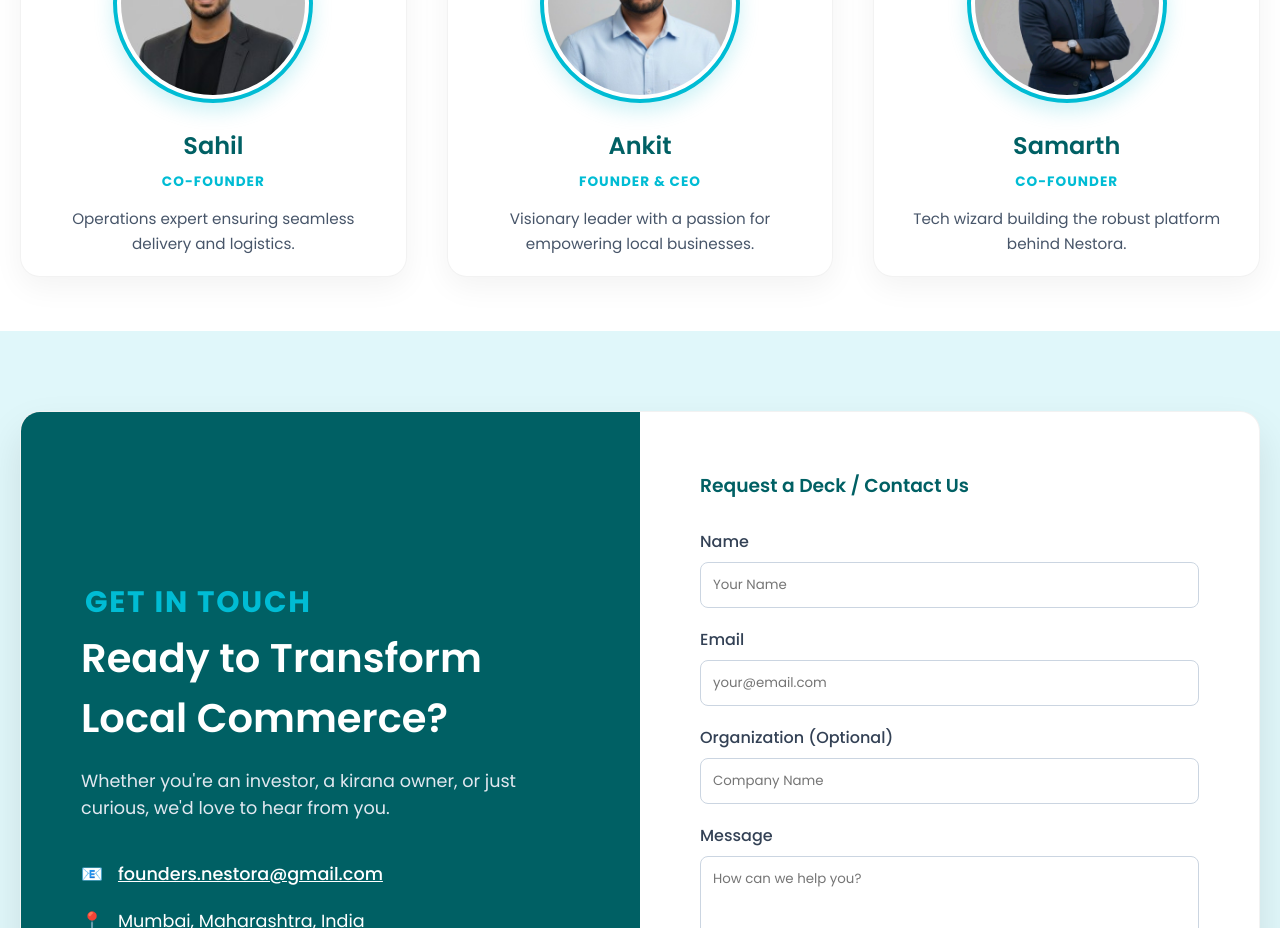
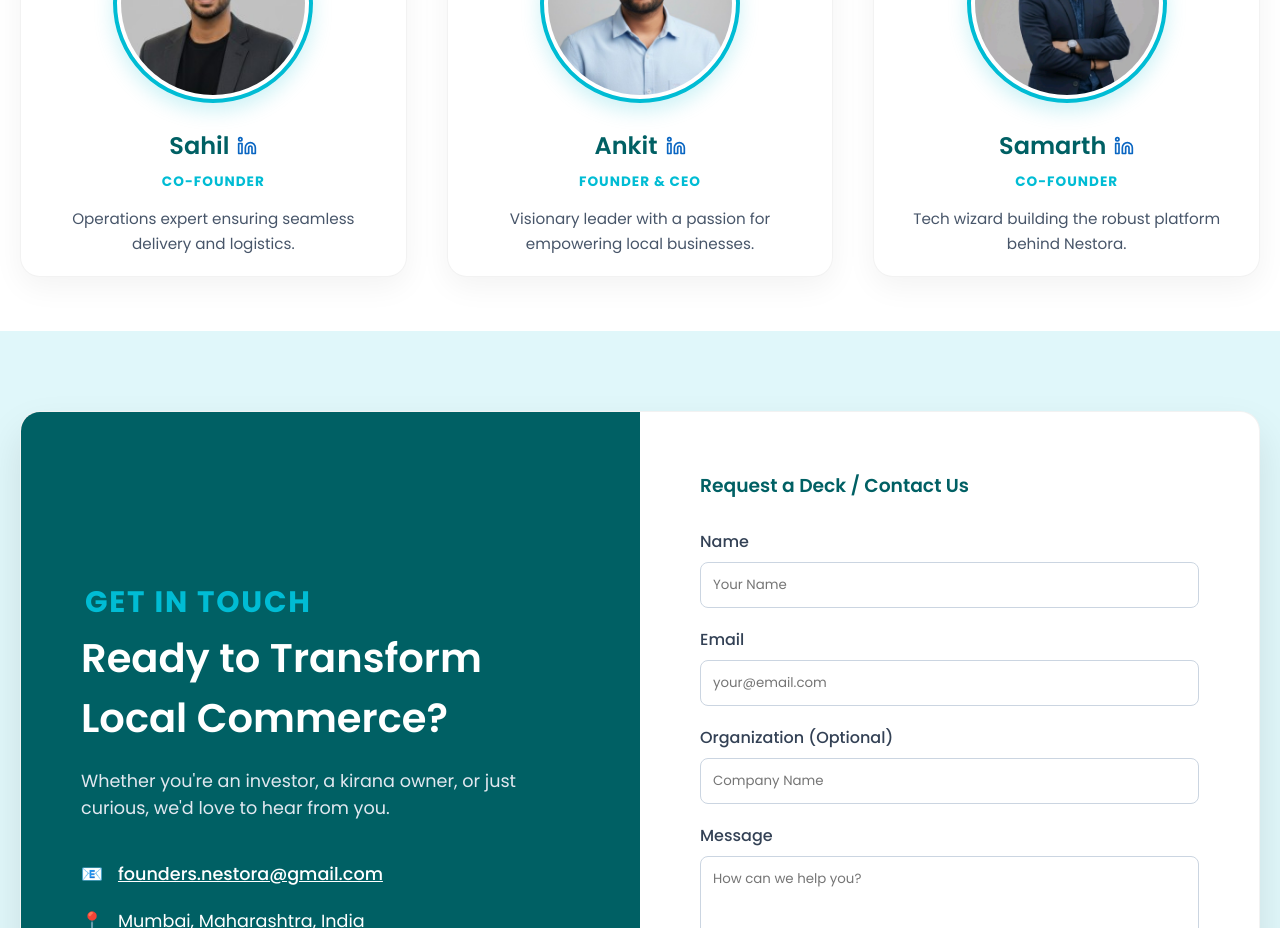
Before and after one commit to Samarth0809/Nestora-Website, a React (Vite) app in the folder nestora-site/: page / in a window 1280 px wide. Shown: the part 5460-6388 px from the top of the page. Built offline with nearby package versions, Linux system fonts and the light colour scheme.

Commit message:
Founders linkedin added

```diff
--- a/nestora-site/src/components/Founders.jsx
+++ b/nestora-site/src/components/Founders.jsx
@@ -3,6 +3,25 @@ import './Founders.css';
 import ankitImg from '../assets/ankit_profile.jpeg';
 import sahilImg from '../assets/sahil_profile.jpeg';
 import samarthImg from '../assets/samarth_profile.png';
+
+const Linkedin = ({ size = 24, color = "currentColor", ...props }) => (
+  <svg
+    xmlns="http://www.w3.org/2000/svg"
+    width={size}
+    height={size}
+    viewBox="0 0 24 24"
+    fill="none"
+    stroke={color}
+    strokeWidth="2"
+    strokeLinecap="round"
+    strokeLinejoin="round"
+    {...props}
+  >
+    <path d="M16 8a6 6 0 0 1 6 6v7h-4v-7a2 2 0 0 0-2-2 2 2 0 0 0-2 2v7h-4v-7a6 6 0 0 1 6-6z" />
+    <rect width="4" height="12" x="2" y="9" />
+    <circle cx="4" cy="4" r="2" />
+  </svg>
+);
 
 const Founders = () => {
   const founders = [
@@ -12,6 +31,7 @@ const Founders = () => {
       role: 'Co-Founder',
       image: sahilImg,
       bio: 'Operations expert ensuring seamless delivery and logistics.',
+      linkedin: 'https://www.linkedin.com/in/sahil-deshmukh-298a60187/'
     },
     {
       id: 2,
@@ -19,6 +39,7 @@ const Founders = () => {
       role: 'Founder & CEO',
       image: ankitImg,
       bio: 'Visionary leader with a passion for empowering local businesses.',
+      linkedin: 'https://www.linkedin.com/in/ankit-thakur-018881290/'
     },
     {
       id: 3,
@@ -26,6 +47,7 @@ const Founders = () => {
       role: 'Co-Founder',
       image: samarthImg,
       bio: 'Tech wizard building the robust platform behind Nestora.',
+      linkedin: 'https://www.linkedin.com/in/samarth-jagakar'
     },
   ];
 
@@ -43,7 +65,18 @@ const Founders = () => {
                 <img src={founder.image} alt={founder.name} className="founder-image" />
               </div>
               <div className="founder-info">
-                <h3>{founder.name}</h3>
+                <div style={{ display: 'flex', alignItems: 'center', justifyContent: 'center', gap: '8px', marginBottom: '8px' }}>
+                  <h3 style={{ margin: 0 }}>{founder.name}</h3>
+                  <a
+                    href={founder.linkedin}
+                    target="_blank"
+                    rel="noopener noreferrer"
+                    aria-label="LinkedIn"
+                    style={{ color: '#0a66c2', display: 'flex', alignItems: 'center' }}
+                  >
+                    <Linkedin size={20} />
+                  </a>
+                </div>
                 <span className="founder-role">{founder.role}</span>
                 <p className="founder-bio">{founder.bio}</p>
               </div>
```
